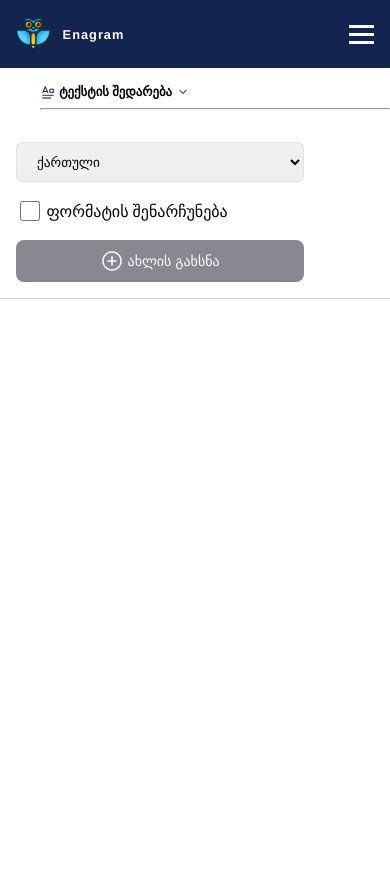
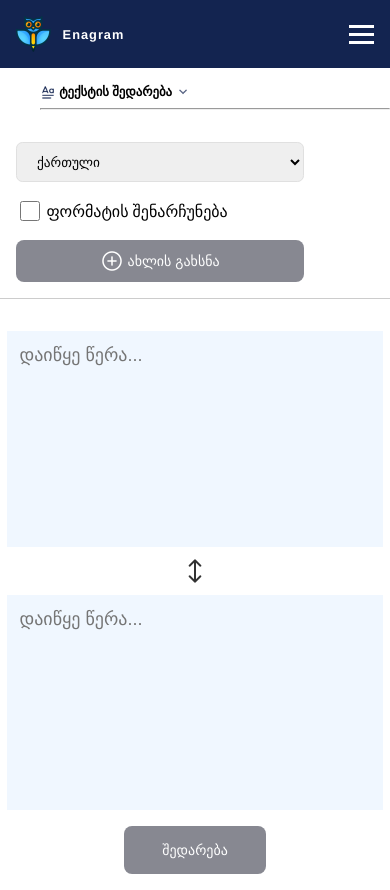
Before and after one commit to Dnakhutsrishvili/enagram-hometask, a React (Create React App) app: page / in a window 390 px wide. Before the commit the page ends 844 px from the top, so only its background shows below. Built offline with nearby package versions, Linux system fonts and the light colour scheme.

Commit message:
feat:add text area styles and responsive design

```diff
--- a/src/App.js
+++ b/src/App.js
@@ -1,5 +1,5 @@
 import './App.css';
-import Header from './components/Header.jsx';
+import Header from './components/Header.js';
 import TextCompare from './pages/TextCompare.jsx';
 
 function App() {
--- /dev/null
+++ b/src/components/TextField.js
@@ -0,0 +1,18 @@
+import styles from './textField.module.css'
+import arrows from '../assets/icons/arrows.png'
+function TextField() {
+  return (
+    <form >
+      <div className={styles.form}>
+      <textarea placeholder='დაიწყე წერა...' id='first'></textarea>
+      <img src={arrows} alt='arrows'/>
+      <textarea placeholder='დაიწყე წერა...' id='second'></textarea>
+      </div>
+   <div className={styles.btnWrapper}>
+        <button type='submit'>შედარება</button>
+    </div>
+    </form>
+  )
+}
+
+export default TextField
--- /dev/null
+++ b/src/components/textField.module.css
@@ -0,0 +1,65 @@
+.form {
+    display: flex;
+    justify-content: center;
+    align-items: center;
+    flex-direction: column;
+    gap: 0.5rem;
+    padding-top: 2rem;
+}
+
+.form textarea {
+    background-color: #F0F7FF;
+    resize: none;
+    outline: none;
+    border: none;
+    height: 190px;
+    width: 90%;
+    padding: 0.8rem;
+    font-size: 18px;
+    font-family: Helvetica, sans-serif;
+    font-weight: 400;
+}
+
+.form img {
+    height: 32px;
+    width: 32px;
+}
+
+.btnWrapper {
+    display: flex;
+    justify-content: center;
+    align-items: center;
+    padding-top: 1rem;
+    padding-bottom: 1rem;
+}
+
+.btnWrapper button {
+    display: flex;
+    justify-content: center;
+    align-items: center;
+    width: 142px;
+    height: 48px;
+    background-color: var(--deem);
+    border: none;
+    border-radius: 0.5rem;
+    font-size: 14px;
+    font-weight: 400;
+    color: white;
+    gap: 0.2rem;
+    cursor: pointer;
+}
+
+@media (min-width: 998px) {
+    .form {
+        flex-direction: row;
+    }
+
+    .form textarea {
+        height: 432px;
+    }
+
+    .form img {
+        transform: rotate(90deg);
+
+    }
+}
--- a/src/pages/TextCompare.jsx
+++ b/src/pages/TextCompare.jsx
@@ -1,10 +1,12 @@
 import MainOptions from "../components/MainOptions"
 import OptionForm from "../components/OptionForm"
+import TextField from "../components/TextField"
 function TextCompare() {
   return (
     <section>
         <OptionForm/>
         <MainOptions/>
+        <TextField/>
     </section>
         )
 }
```
Also changed, not shown: src/assets/icons/arrows.png (added), src/components/Header.js (renamed from src/components/Header.jsx).
